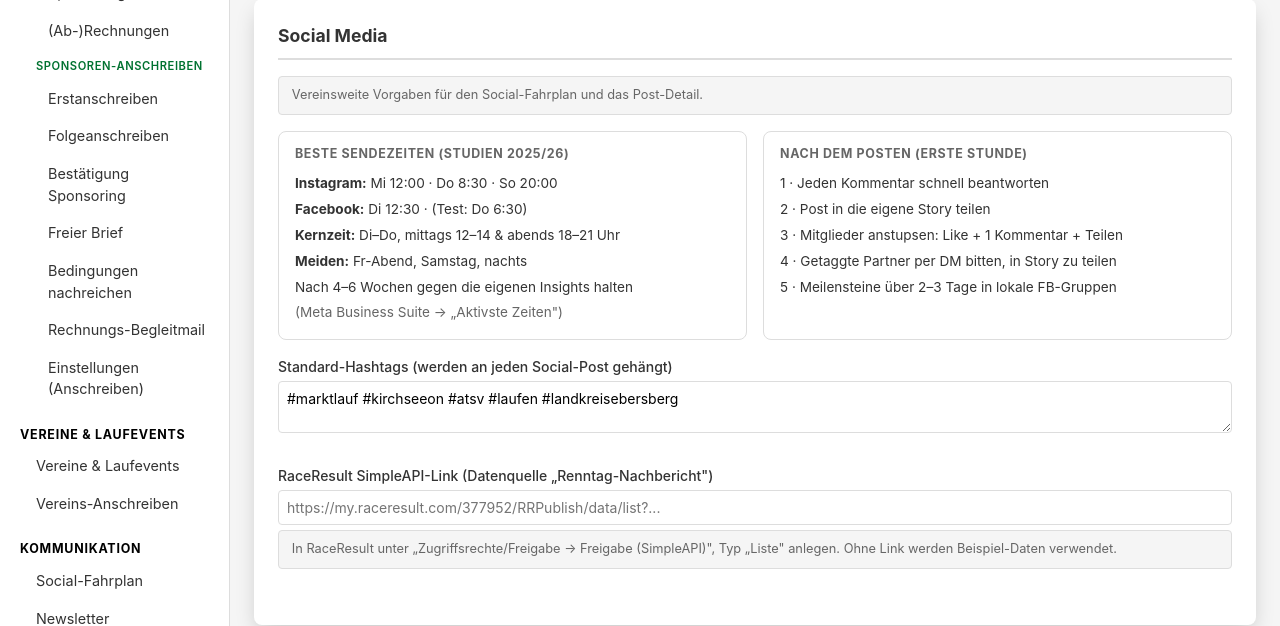
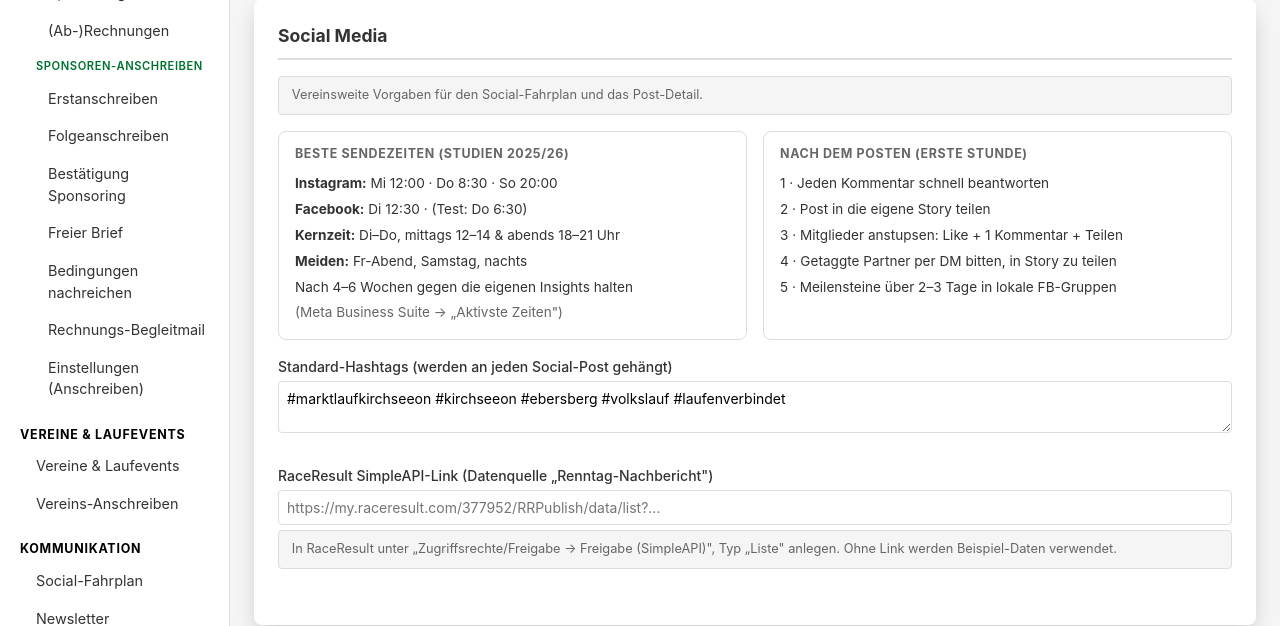
Before and after one commit to TorstenBrocc/Marktlauf-Kirchseeon, a PHP site: page /orga/einstellungen.php in a window 1280 px wide. Shown: the part 517-1143 px from the top of the page. Run offline with PHP 8.4, Linux system fonts and the light colour scheme; the visitor is signed in with stand-in values (Sample User, id 1); data that the repository does not hold is empty.

Commit message:
feat(social): gegrillter hashtag-5er-satz als default + daten-migration
#marktlaufkirchseeon #kirchseeon #ebersberg #volkslauf #laufenverbindet
(1 marken-tag + 2 lokale sweetspots 9k/60k + 2 thematische 7k/500k,
ig-5er-limit; recherche best-hashtags 2026-08-14). migration 071 ersetzt
den gespeicherten 13er-satz; anlassbezogen darf platz 5 tauschen
(#bambinilauf, #energieumwelttag).

```diff
--- a/src/social_anlaesse.php
+++ b/src/social_anlaesse.php
@@ -12,10 +12,14 @@
 
 declare(strict_types=1);
 
-/** Default-Hashtags (3–5, lokal + thematisch, Recherche 2026-08-14), solange keine eigenen gespeichert sind. */
+/**
+ * Default-Hashtags — gegrillter 5er-Satz (Inhaber-Go 2026-08-14, Recherche best-hashtags):
+ * 1 Marken-Tag (Wiedererkennung) + 2 lokale (Sweetspots) + 2 thematische.
+ * Anlassbezogen darf Platz 5 tauschen (#bambinilauf, #energieumwelttag).
+ */
 function socialHashtagsDefault(): string
 {
-    return '#marktlauf #kirchseeon #atsv #laufen #landkreisebersberg';
+    return '#marktlaufkirchseeon #kirchseeon #ebersberg #volkslauf #laufenverbindet';
 }
 
 /**
```
Also changed, not shown: migrations/071_social_hashtags_5er_satz.sql (added).
